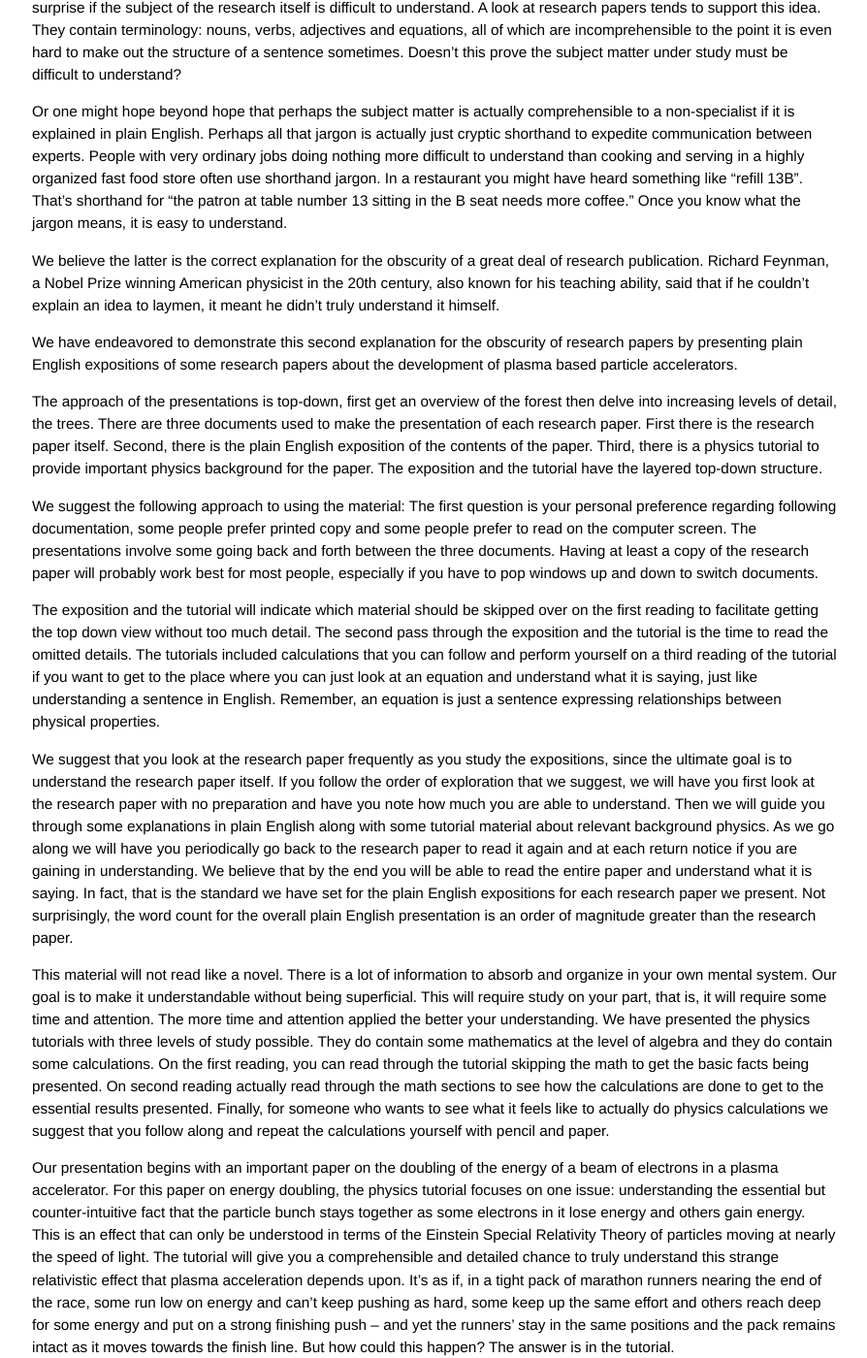
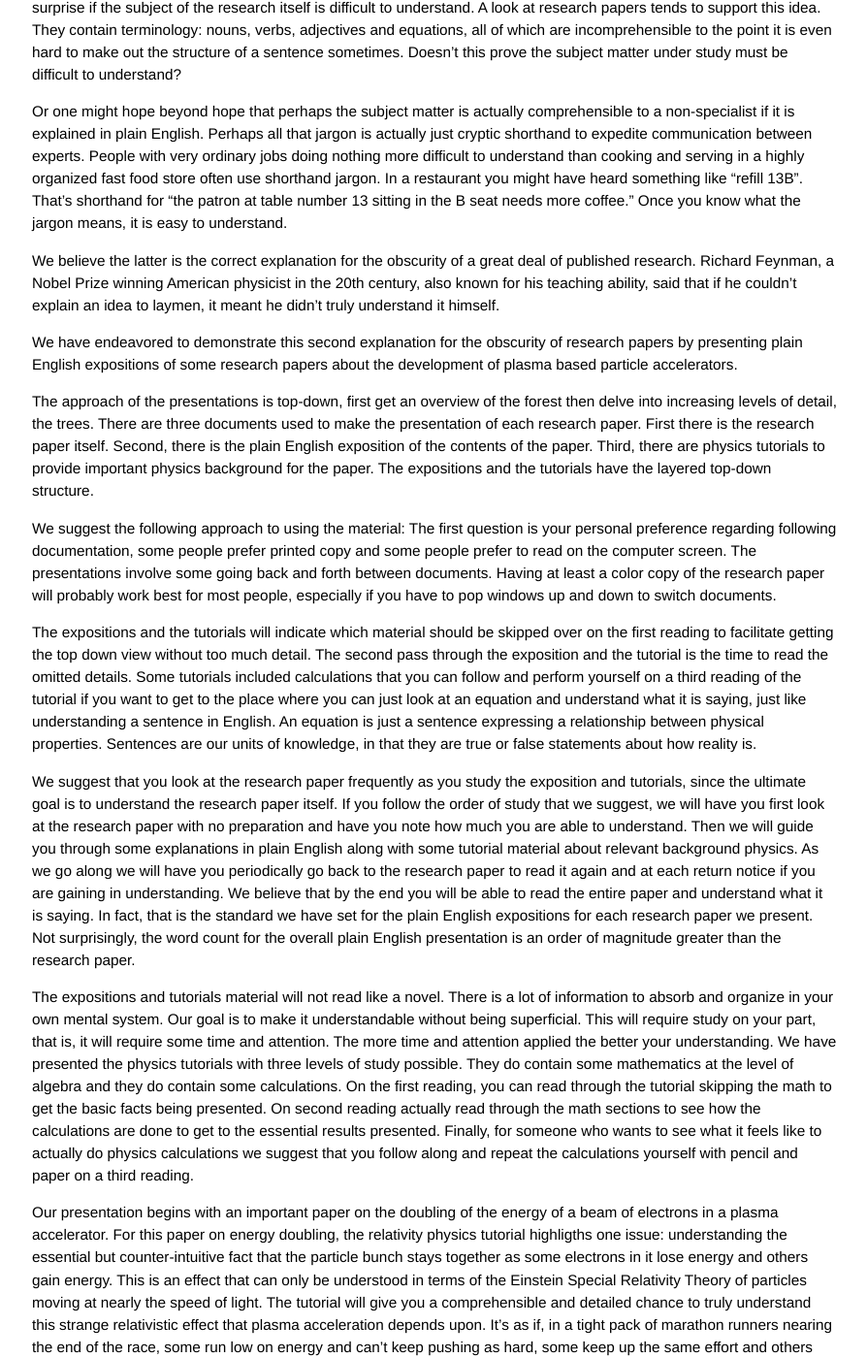
Before and after one commit to grbfacet/facet, a Jekyll site: the page built from plasma-accel-explained.md, in a window 1280 px wide and 1400 px high, scrolled down 316 px. Shown: the whole window at 97% size, without its empty margins (192-1086 px from the left). Built offline with Jekyll 4.4.1, drawn with Linux system fonts in a browser that asks for light colours; some of the changed text lies outside the part shown.

Commit message:
Update plasma-accel-explained.md

```diff
--- a/plasma-accel-explained.md
+++ b/plasma-accel-explained.md
@@ -11,23 +11,23 @@
 
 Or one might hope beyond hope that perhaps the subject matter is actually comprehensible to a non-specialist if it is explained in plain English. Perhaps all that jargon is actually just cryptic shorthand to expedite communication between experts. People with very ordinary jobs doing nothing more difficult to understand than cooking and serving in a highly organized fast food store often use shorthand jargon. In a restaurant you might have heard something like “refill 13B”. That’s shorthand for “the patron at table number 13 sitting in the B seat needs more coffee.” Once you know what the jargon means, it is easy to understand.
 
-We believe the latter is the correct explanation for the obscurity of a great deal of research publication. Richard Feynman, a Nobel Prize winning American physicist in the 20th century, also known for his teaching ability, said that if he couldn’t explain an idea to laymen, it meant he didn’t truly understand it himself.
+We believe the latter is the correct explanation for the obscurity of a great deal of published research. Richard Feynman, a Nobel Prize winning American physicist in the 20th century, also known for his teaching ability, said that if he couldn’t explain an idea to laymen, it meant he didn’t truly understand it himself.
 
 We have endeavored to demonstrate this second explanation for the obscurity of research papers by presenting plain English expositions of some research papers about the development of plasma based particle accelerators.
 
-The approach of the presentations is top-down, first get an overview of the forest then delve into increasing levels of detail, the trees. There are three documents used to make the presentation of each research paper. First there is the research paper itself. Second, there is the plain English exposition of the contents of the paper. Third, there is a physics tutorial to provide important physics background for the paper. The exposition and the tutorial have the layered top-down structure.
+The approach of the presentations is top-down, first get an overview of the forest then delve into increasing levels of detail, the trees. There are three documents used to make the presentation of each research paper. First there is the research paper itself. Second, there is the plain English exposition of the contents of the paper. Third, there are physics tutorials to provide important physics background for the paper. The expositions and the tutorials have the layered top-down structure.
 
-We suggest the following approach to using the material: The first question is your personal preference regarding following documentation, some people prefer printed copy and some people prefer to read on the computer screen. The presentations involve some going back and forth between the three documents. Having at least a copy of the research paper will probably work best for most people, especially if you have to pop windows up and down to switch documents.
+We suggest the following approach to using the material: The first question is your personal preference regarding following documentation, some people prefer printed copy and some people prefer to read on the computer screen. The presentations involve some going back and forth between documents. Having at least a color copy of the research paper will probably work best for most people, especially if you have to pop windows up and down to switch documents.
 
-The exposition and the tutorial will indicate which material should be skipped over on the first reading to facilitate getting the top down view without too much detail. The second pass through the exposition and the tutorial is the time to read the omitted details. The tutorials included calculations that you can follow and perform yourself on a third reading of the tutorial if you want to get to the place where you can just look at an equation and understand what it is saying, just like understanding a sentence in English. Remember, an equation is just a sentence expressing relationships between physical properties.
+The expositions and the tutorials will indicate which material should be skipped over on the first reading to facilitate getting the top down view without too much detail. The second pass through the exposition and the tutorial is the time to read the omitted details. Some tutorials included calculations that you can follow and perform yourself on a third reading of the tutorial if you want to get to the place where you can just look at an equation and understand what it is saying, just like understanding a sentence in English. An equation is just a sentence expressing a relationship between physical properties. Sentences are our units of knowledge, in that they are true or false statements about how reality is.
 
-We suggest that you look at the research paper frequently as you study the expositions, since the ultimate goal is to understand the research paper itself. If you follow the order of exploration that we suggest, we will have you first look at the research paper with no preparation and have you note how much you are able to understand. Then we will guide you through some explanations in plain English along with some tutorial material about relevant background physics. As we go along we will have you periodically go back to the research paper to read it again and at each return notice if you are gaining in understanding. We believe that by the end you will be able to read the entire paper and understand what it is saying. In fact, that is the standard we have set for the plain English expositions for each research paper we present. Not surprisingly, the word count for the overall plain English presentation is an order of magnitude greater than the research paper.
+We suggest that you look at the research paper frequently as you study the exposition and tutorials, since the ultimate goal is to understand the research paper itself. If you follow the order of study that we suggest, we will have you first look at the research paper with no preparation and have you note how much you are able to understand. Then we will guide you through some explanations in plain English along with some tutorial material about relevant background physics. As we go along we will have you periodically go back to the research paper to read it again and at each return notice if you are gaining in understanding. We believe that by the end you will be able to read the entire paper and understand what it is saying. In fact, that is the standard we have set for the plain English expositions for each research paper we present. Not surprisingly, the word count for the overall plain English presentation is an order of magnitude greater than the research paper.
 
-This material will not read like a novel. There is a lot of information to absorb and organize in your own mental system. Our goal is to make it understandable without being superficial. This will require study on your part, that is, it will require some time and attention. The more time and attention applied the better your understanding. We have presented the physics tutorials with three levels of study possible. They do contain some mathematics at the level of algebra and they do contain some calculations. On the first reading, you can read through the tutorial skipping the math to get the basic facts being presented. On second reading actually read through the math sections to see how the calculations are done to get to the essential results presented. Finally, for someone who wants to see what it feels like to actually do physics calculations we suggest that you follow along and repeat the calculations yourself with pencil and paper.
+The expositions and tutorials material will not read like a novel. There is a lot of information to absorb and organize in your own mental system. Our goal is to make it understandable without being superficial. This will require study on your part, that is, it will require some time and attention. The more time and attention applied the better your understanding. We have presented the physics tutorials with three levels of study possible. They do contain some mathematics at the level of algebra and they do contain some calculations. On the first reading, you can read through the tutorial skipping the math to get the basic facts being presented. On second reading actually read through the math sections to see how the calculations are done to get to the essential results presented. Finally, for someone who wants to see what it feels like to actually do physics calculations we suggest that you follow along and repeat the calculations yourself with pencil and paper on a third reading.
 
-Our presentation begins with an important paper on the doubling of the energy of a beam of electrons in a plasma accelerator. For this paper on energy doubling, the physics tutorial focuses on one issue: understanding the essential but counter-intuitive fact that the particle bunch stays together as some electrons in it lose energy and others gain energy. This is an effect that can only be understood in terms of the Einstein Special Relativity Theory of particles moving at nearly the speed of light. The tutorial will give you a comprehensible and detailed chance to truly understand this strange relativistic effect that plasma acceleration depends upon. It’s as if, in a tight pack of marathon runners nearing the end of the race, some run low on energy and can’t keep pushing as hard, some keep up the same effort and others reach deep for some energy and put on a strong finishing push – and yet the runners’ stay in the same positions and the pack remains intact as it moves towards the finish line. But how could this happen? The answer is in the tutorial.
+Our presentation begins with an important paper on the doubling of the energy of a beam of electrons in a plasma accelerator. For this paper on energy doubling, the relativity physics tutorial highligths one issue: understanding the essential but counter-intuitive fact that the particle bunch stays together as some electrons in it lose energy and others gain energy. This is an effect that can only be understood in terms of the Einstein Special Relativity Theory of particles moving at nearly the speed of light. The tutorial will give you a comprehensible and detailed chance to truly understand this strange relativistic effect that plasma acceleration depends upon. It’s as if, in a tight pack of marathon runners nearing the end of the race, some run low on energy and can’t keep pushing as hard, some keep up the same effort and others reach deep for some energy and put on a strong finishing push – and yet the runners’ stay in the same positions and the pack remains intact as it moves towards the finish line. But how could this happen? The answer is in the tutorial.
 
-After we have presented the material to help you understand the energy doubling paper you can go in one of two directions to learn more about plasma acceleration. One path loops back to the earlier plasma acceleration research at the FFTB and explains a series of papers that were written over the years describing research to learn how to master plasma acceleration that lead up to the beam energy doubling experiment. You will see a very typical history of the development of understanding of a phenomenon through scientific experimental research. The other path available to you is to jump to the present state of plasma acceleration research at FACET and understand the questions that are under active research now and get a glimpse of possible future developments.
+After we have presented the material to help you understand the energy doubling paper you can go in one of two directions to learn more about plasma acceleration. One path loops back to the earlier plasma acceleration research at the FFTB and explains a series of papers that were written over the years describing research to learn how to master plasma acceleration that led up to the beam energy doubling experiment. You will see a very typical history of the development of understanding of a phenomenon through scientific experimental research. The other path available to you is to jump to the present state of plasma acceleration research at FACET and understand the questions that are under active research now and get a glimpse of possible future developments.
 
 
 
```
